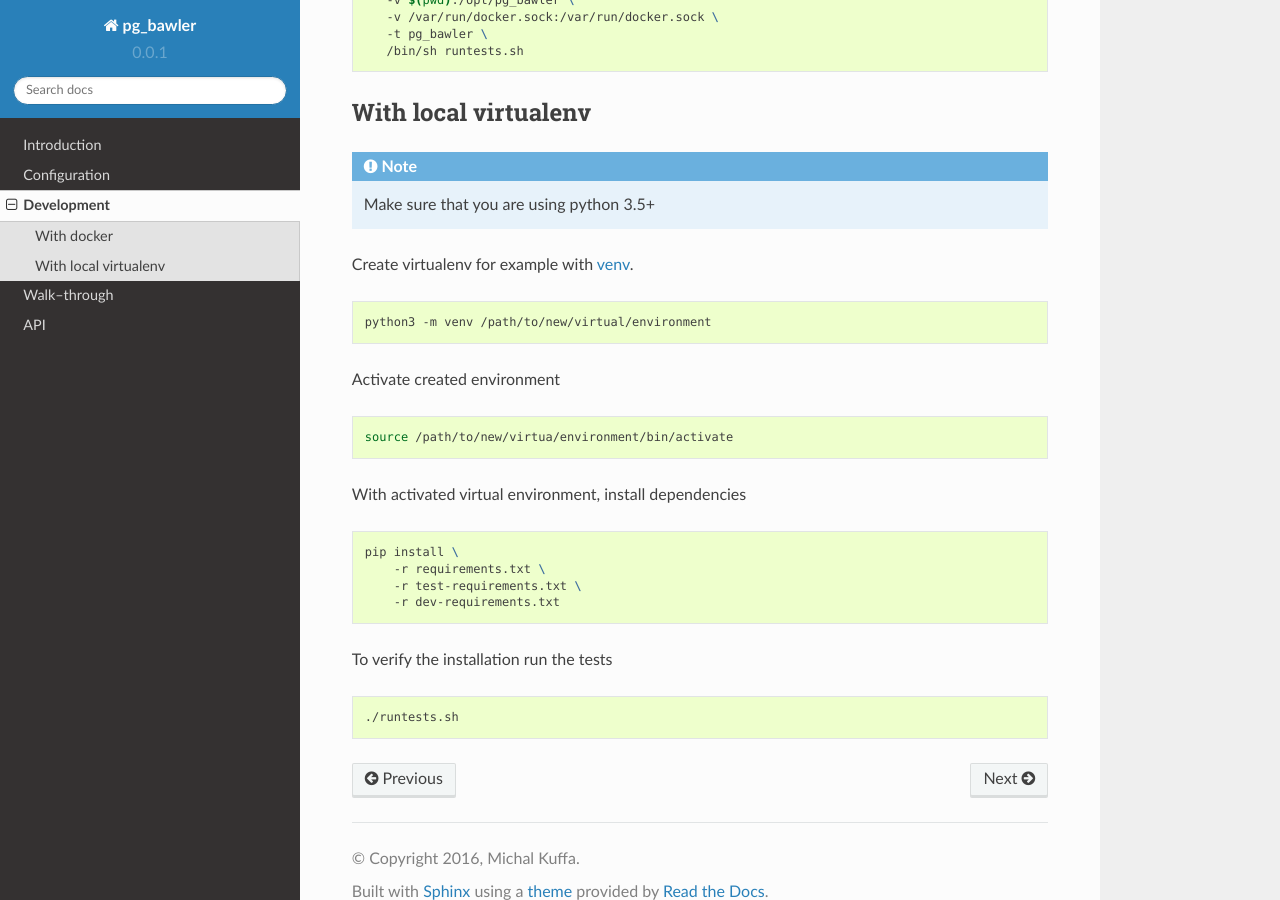
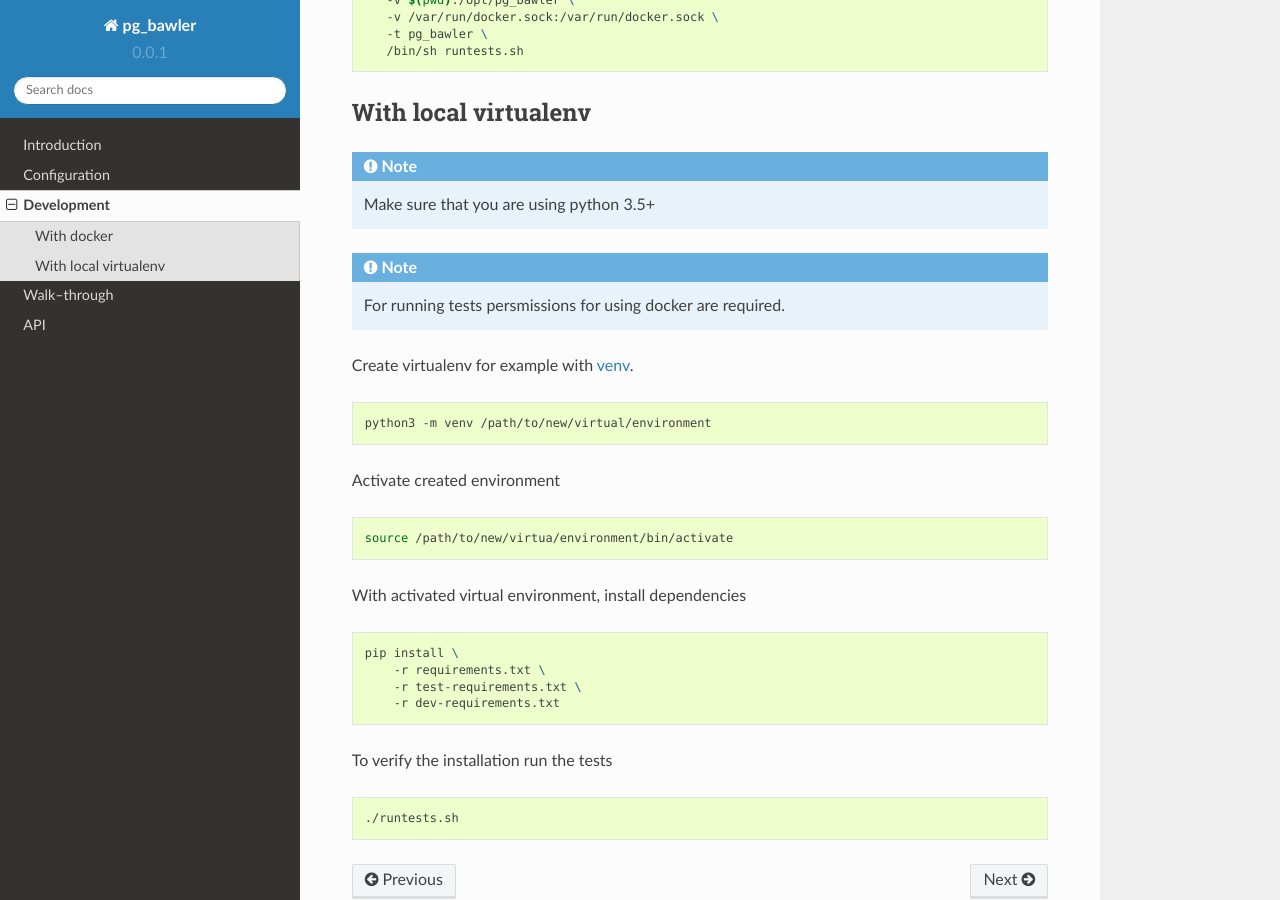
Before and after one commit to Vnet-as/pg_bawler, a Sphinx documentation site: the page built from docs/dev.rst, in a window 1280 px wide and 900 px high, scrolled down 433 px. Built offline with Sphinx 7.4.7 and the Read the Docs theme 2.0.0, drawn with Linux system fonts in a browser that asks for light colours.

Commit message:
Add note about docker and permissions

```diff
--- a/docs/dev.rst
+++ b/docs/dev.rst
@@ -36,6 +36,9 @@ With local virtualenv
 
 .. note:: Make sure that you are using python 3.5+
 
+.. note:: For running tests persmissions for using docker are required.
+
+
 Create virtualenv for example with `venv <https://docs.python.org/3/library/venv.html>`_.
 
 .. code-block:: bash
```
